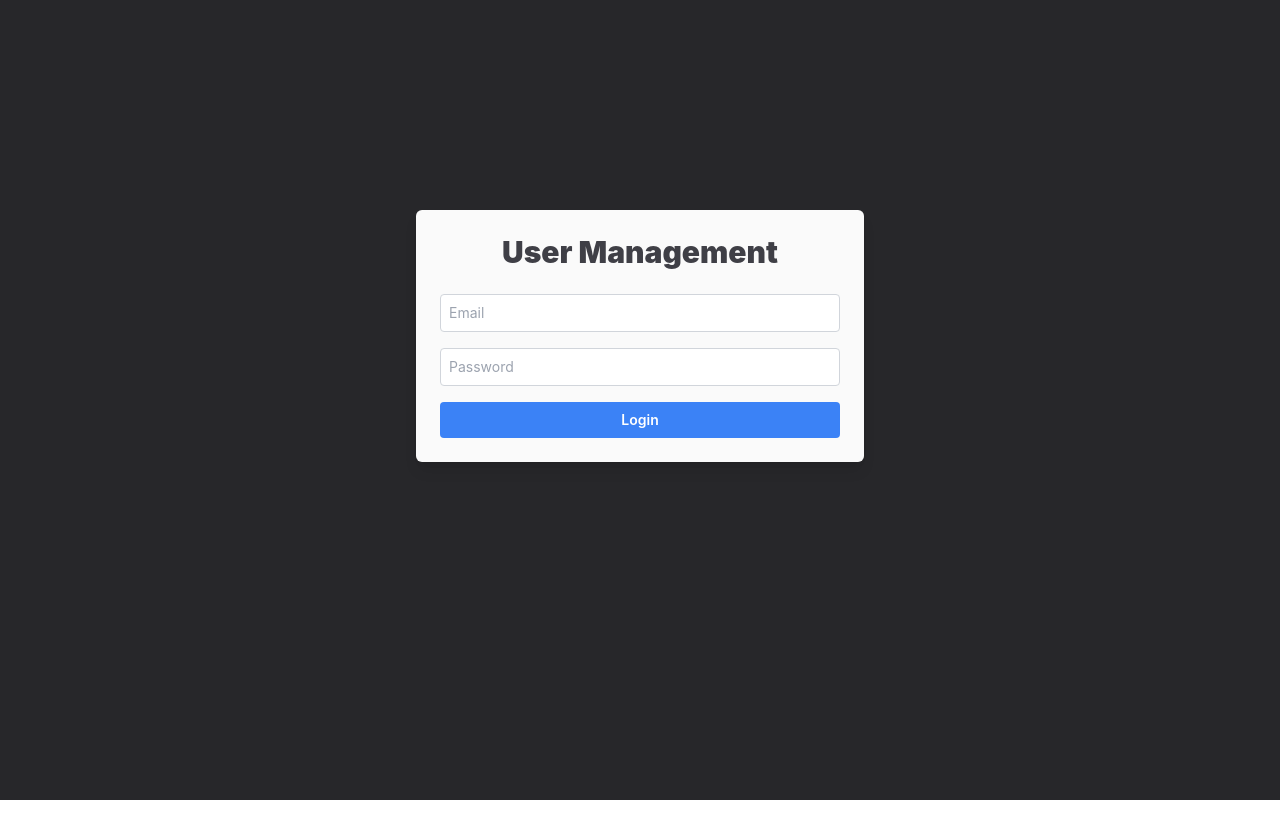
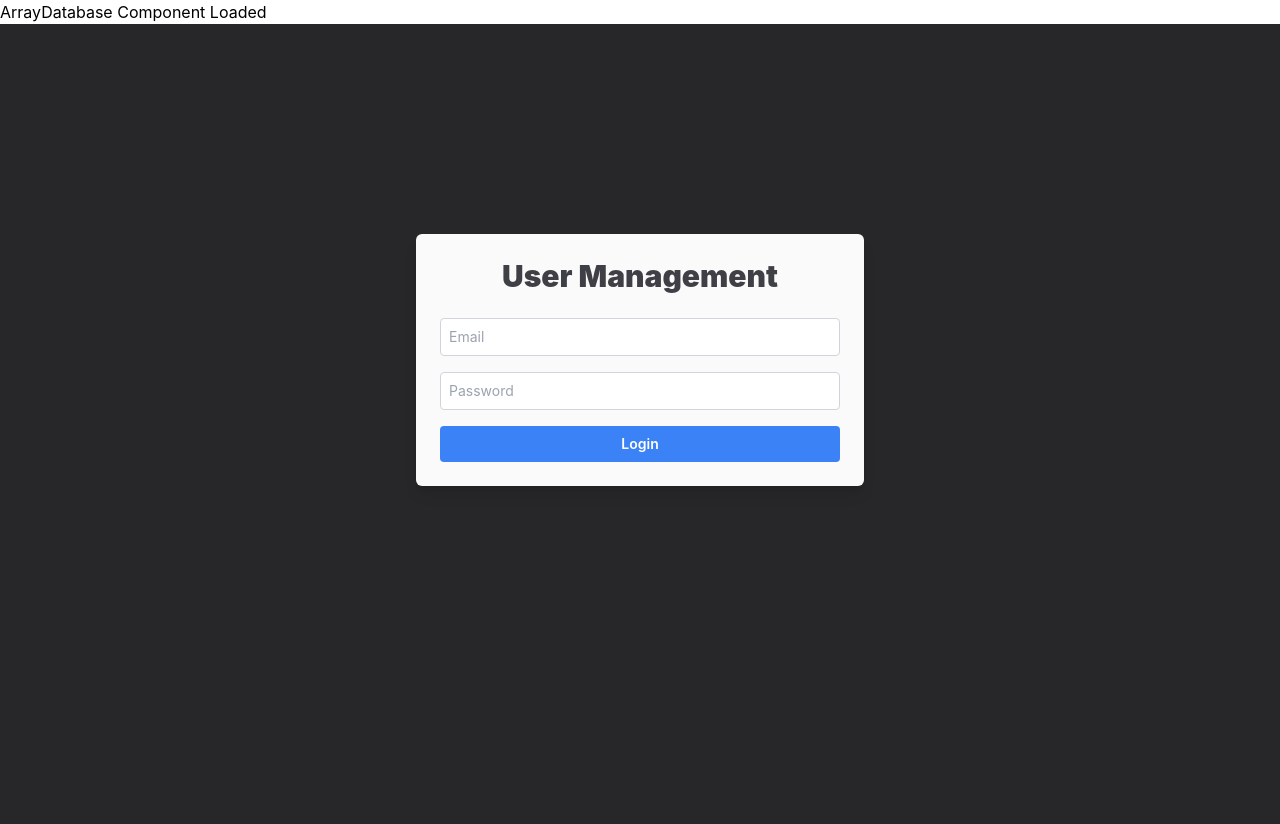
Before and after one commit to halcyon1128/react-tailwind-usermgmt, a React (Create React App) app: page /login in a window 1280 px wide. Before the commit the page ends 800 px from the top, so only its background shows below. Built offline with nearby package versions, Linux system fonts and the light colour scheme.

Commit message:
debuggin: added test div for ArrayDatabase init

```diff
--- a/src/components/ArrayDatabase.js
+++ b/src/components/ArrayDatabase.js
@@ -104,6 +104,7 @@ const ArrayDatabase = ({ children }) => {
   // Provide values or functions if needed
   return (
     <ArrayDatabaseContext.Provider value={{}}>
+      <div>ArrayDatabase Component Loaded</div> {/* Add this line */}
       {children}
     </ArrayDatabaseContext.Provider>
   );
```
